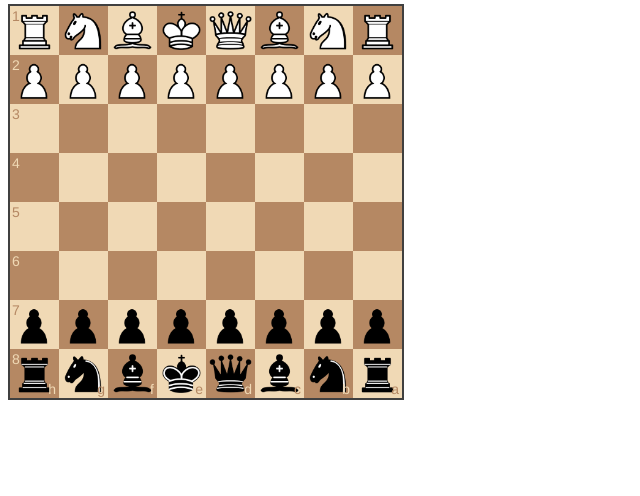
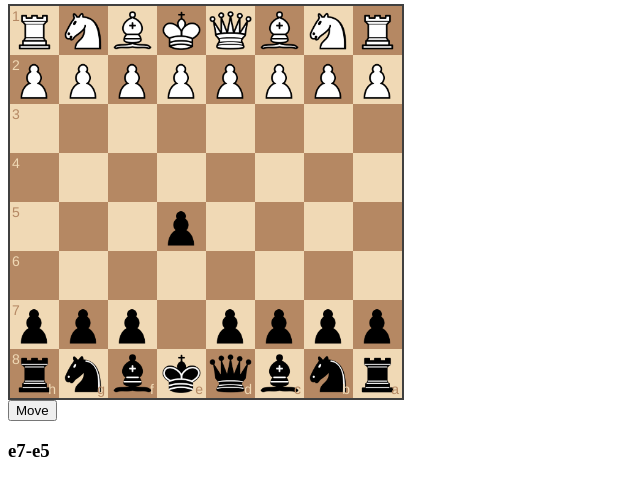
Before and after one commit to ShankarNara/DeepChess, a Django app: page /RLCchess/ in a window 1280 px wide. Shown: the part 144-640 px from the top of the page, without its empty margins (0-640 px from the left). Run offline with Django 3.2, Linux system fonts and the light colour scheme.

Commit message:
A safety commit after certain experiments done with chessboardjs

```diff
--- a/DeepChess/RLCchess/views.py
+++ b/DeepChess/RLCchess/views.py
@@ -5,4 +5,7 @@ from django.template import RequestContext
 def index(request):
 	context = RequestContext(request)
 
-	return render_to_response('RLCchess/index.html',{},context)
+	context_dict={}
+	context_dict['move'] = "e7-e5"
+
+	return render_to_response('RLCchess/index.html',context_dict,context)
--- a/DeepChess/templates/RLCchess/index.html
+++ b/DeepChess/templates/RLCchess/index.html
@@ -3,7 +3,7 @@
 <!DOCTYPE html>
 <html>
 <head>
-	<title>DeepChess</title>
+	<title>DeepChes1</title>
 
 	<script src="/static/js/chessboard-0.3.0.js"></script>
     <link rel="stylesheet" href="/static/css/chessboard-0.3.0.min.css">
@@ -18,19 +18,30 @@
 
 	<p>Let's build this chess game to perfection!</p>
 	<div id="board1" style="width: 400px"></div>
+	<button id="move1Btn">Move</button>
+	<h3>{{ move }}</h3>
 </body>
 
 	<script >
 
-		 var config = {
+	var config = {
 	    position: 'start',
 	    draggable: true,
 	    orientation: 'black',
 	    dropOffBoard: 'snapback',
 	    sparePieces: 'true'
 	  }
-
+	  function makeMove(s){
+	  	board1.move(s);
+	  }
 	  var pos1 = 'r1bqkbnr/pppp1ppp/2n5/1B2p3/4P3/5N2/PPPP1PPP/RNBQK2R'
 	  var board1 = ChessBoard('board1', config);
+
+
+	  $('#move1Btn').on('click', function () {
+		  board1.move('e2-e4');
+		})
+
+	  makeMove("{{ move }}")
 	</script>
 </html>
```
Also changed, not shown: model/game2.py (+3 -13 lines), 1 other file.
